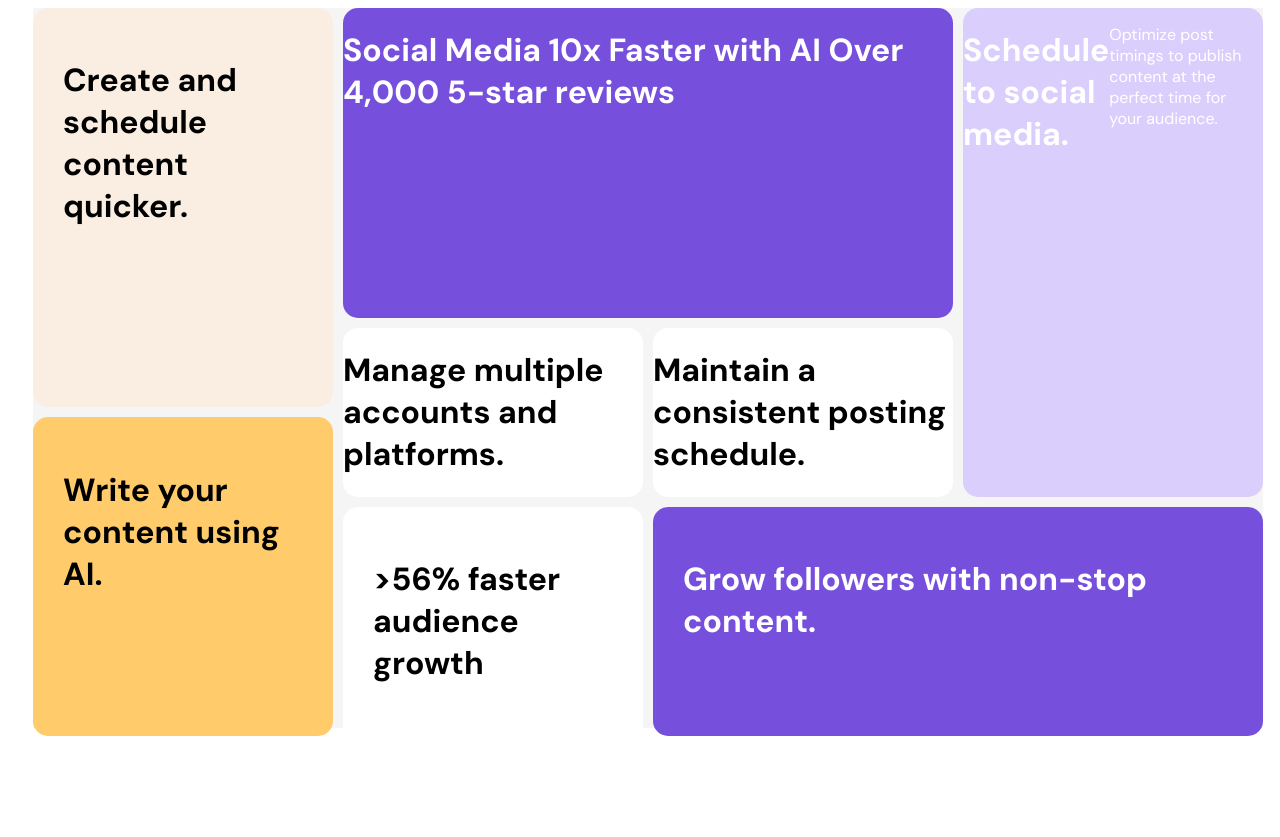
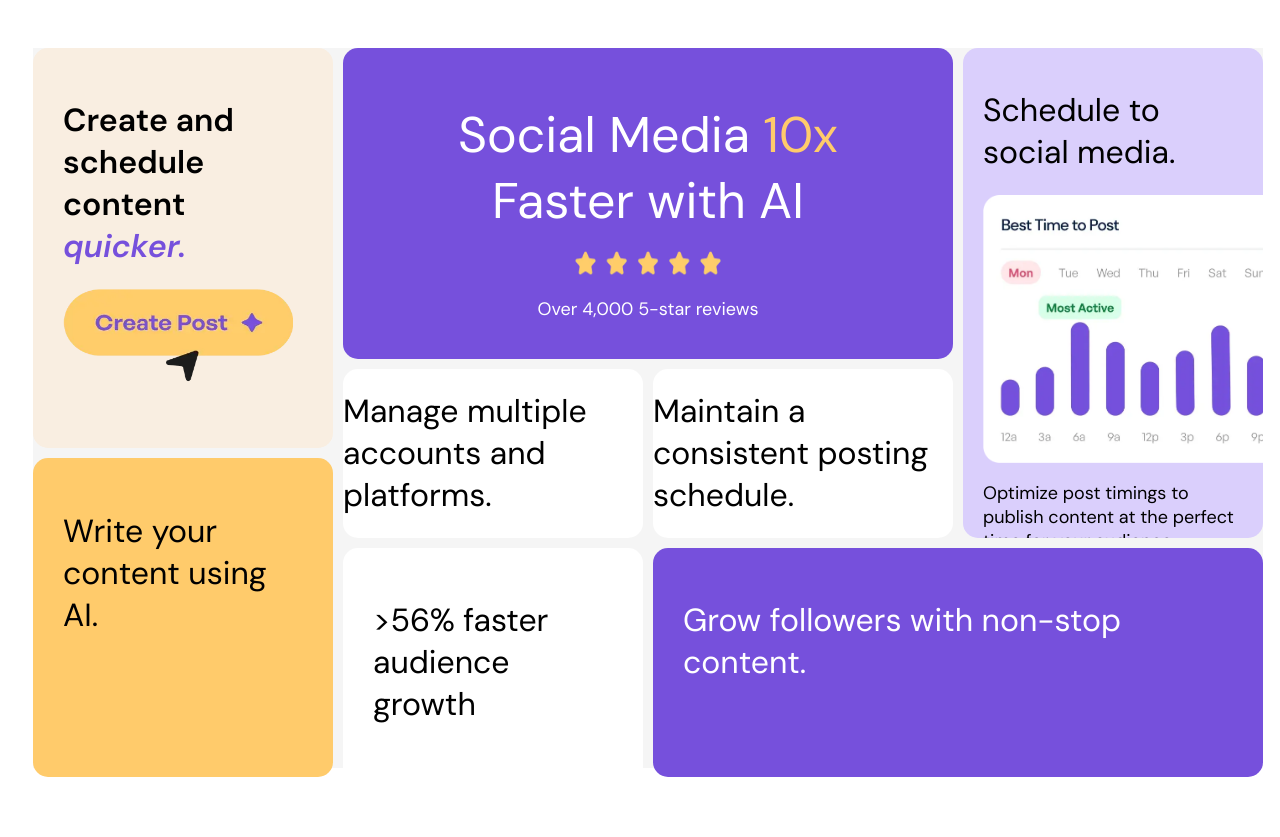
Before and after one commit to BB-WEX/Ibrahim-BentoGrid, a plain HTML site: page index.html in a window 1280 px wide. Before the commit the page ends 808 px from the top, so only its background shows below. Drawn offline with Linux system fonts and the light colour scheme.

Commit message:
Added content to 1st row

```diff
--- a/index.html
+++ b/index.html
@@ -16,9 +16,10 @@
 
     <div class="item-1">
       <h1>
-        Social Media 10x Faster with AI
-        Over 4,000 5-star reviews
+        Social Media <span>10x</span><br>Faster with AI
       </h1>
+      <img src="assets/images/illustration-five-stars.webp">
+      <p>Over 4,000 5-star reviews</p>
     </div>
 
     <div class="item-2">
@@ -37,6 +38,7 @@
       <h1>
         Schedule to social media.
       </h1>
+      <img src="assets/images/illustration-schedule-posts.webp" alt="">
       <p>
         Optimize post timings to publish content at the perfect time for your audience.
       </p>
@@ -56,8 +58,9 @@
 
     <div class="item-7">
       <h1>
-        Create and schedule content quicker.
+        Create and schedule content <span>quicker.</span>
       </h1>
+      <img src="assets/images/illustration-create-post.webp" alt="">
     </div>
 
     <div class="item-8">
--- a/style.css
+++ b/style.css
@@ -8,8 +8,17 @@ body{
     font-family: "DM Sans";
     display: flex;
     justify-content: center;
+    align-items: center;
     width: 100%;
     height: 100%;
+}
+
+h1{
+    font-weight: 400;
+}
+
+p{
+    font-size: 18px;
 }
 
 .container{
@@ -23,10 +32,28 @@ body{
 
 .item-1{
     display: flex;
+    flex-direction: column;
     color: white;
+    align-items: center;
     background-color: hsl(256, 67%, 59%);
     border-radius: 15px;
+    padding: 20px;
     grid-area: 1/2/ span 2/span 2;
+}
+
+.item-1 h1{
+    text-align: center;
+    font-size: 50px;
+}
+
+.item-1 img{
+    margin-top: -18px;
+    width: 150px;
+    height: 30px;
+}
+
+.item-1 span{
+    color: hsl(39, 100%, 71%);
 }
 
 .item-2{
@@ -49,13 +76,19 @@ body{
 
 .item-4{
     display: flex;
-    color: white;
+    flex-direction: column;
+    color: black;
     background-color: hsl(254, 88%, 90%);
     border-radius: 15px;
+    padding: 20px;
     grid-area: 1/4/ span 4;
+    overflow: hidden;
 }
 
-
+.item-4 img{
+    width: 300px;
+    height: 600px;
+}
 
 .item-5{
     display: flex;
@@ -78,11 +111,26 @@ body{
 
 .item-7{
     display: flex;
+    flex-direction: column;
     color: black;
     background-color: hsl(31, 66%, 93%);
     border-radius: 15px;
     padding: 30px;
     grid-area: 1/1/span 3;
+}
+
+.item-7 h1{
+    font-weight: 600;
+}
+
+.item-7 span{
+    color:  hsl(256, 67%, 59%);
+    font-style: italic;
+}
+
+.item-7 img{
+    height: 100px;
+    width: 230px;
 }
 
 .item-8{
```
